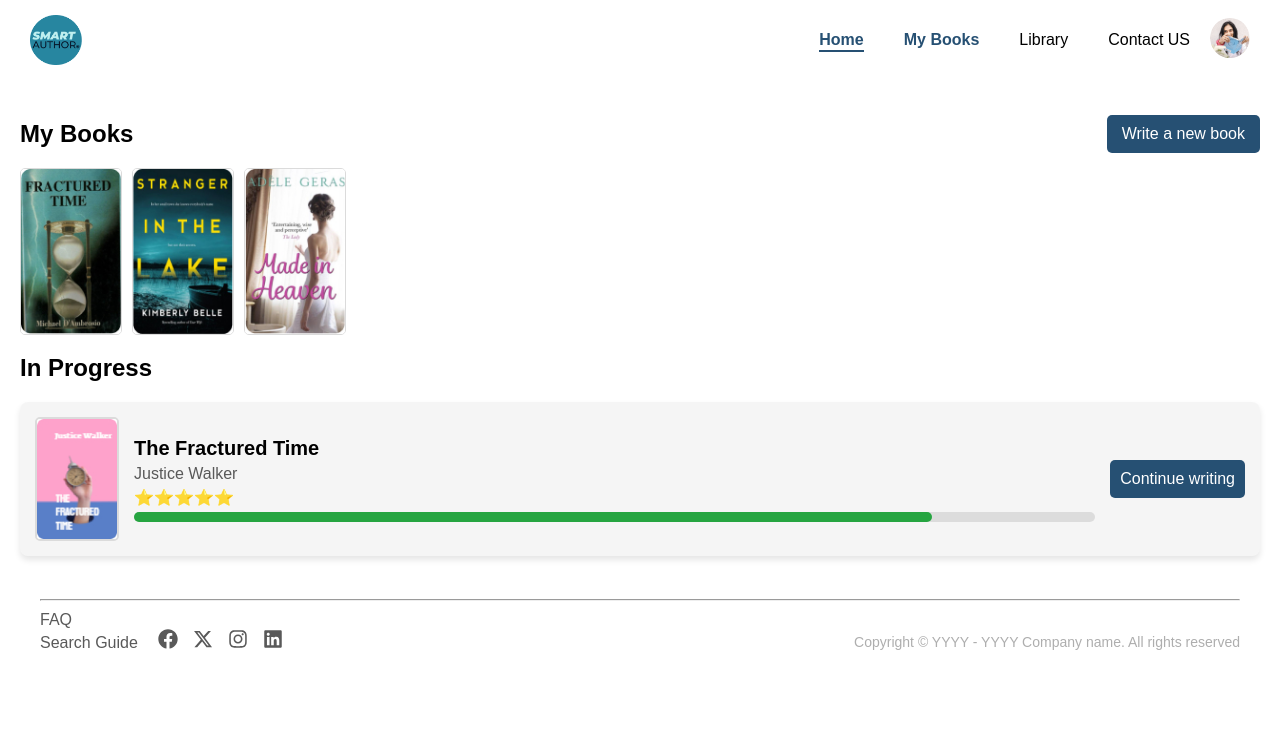
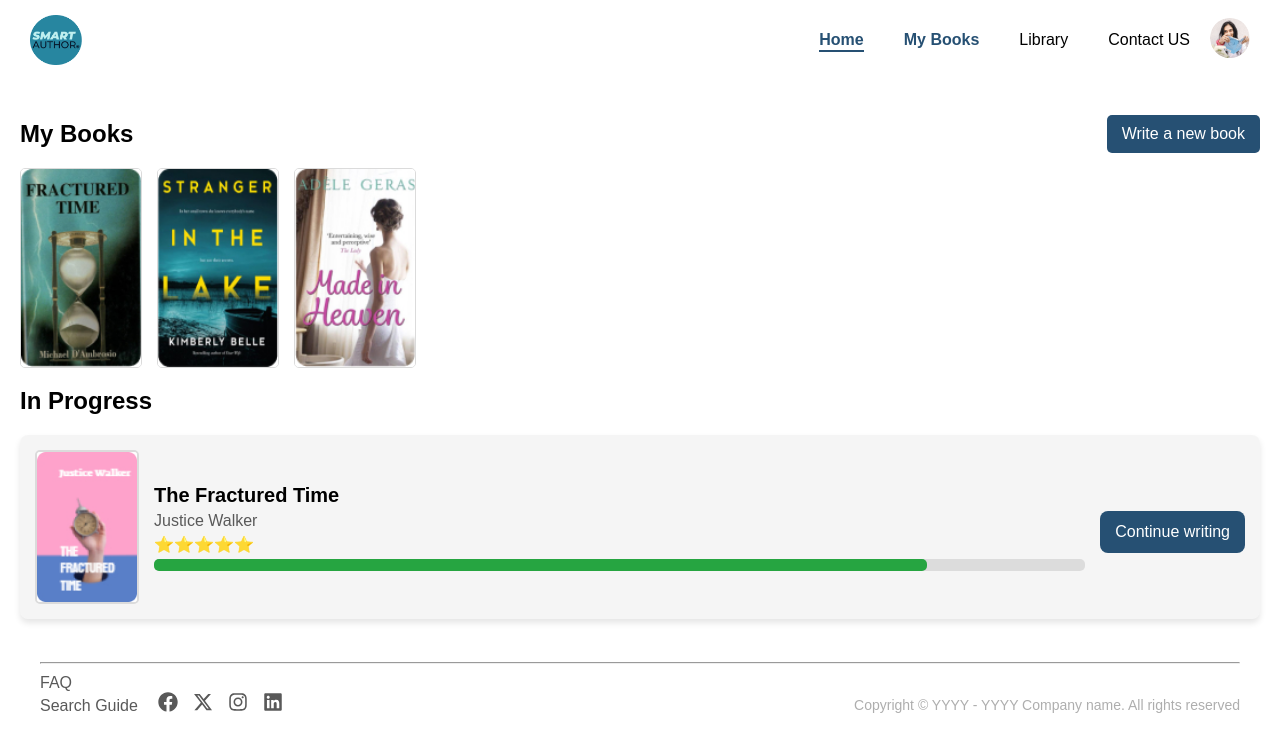
Before and after one commit to Roshnipatil31/SmartAuthor, a React (Vite) app in the folder SmartAuthorFrontend/: page /my-books in a window 1280 px wide. Shown: the top 752 px of the page. Built offline with nearby package versions, Linux system fonts and the light colour scheme; a web font is replaced by a local one.

Commit message:
all pages updates

```diff
--- a/SmartAuthorFrontend/src/module/user/Components/ContactUsComponent/ContactUsComponent.styles.js
+++ b/SmartAuthorFrontend/src/module/user/Components/ContactUsComponent/ContactUsComponent.styles.js
@@ -8,7 +8,7 @@ export const ContactFormContainer = styled.div`
   width: 80%;
   background: ${theme.colors.white};
   border-radius: 10px;
-  box-shadow: 0px 4px 6px ${theme.colors.lightblur};
+  // box-shadow: 0px 4px 6px ${theme.colors.lightblur};
   overflow: hidden;
   padding: 20px;
   margin-top: 20px;
@@ -31,8 +31,8 @@ export const ImageWrapper = styled.div`
 `;
 
 export const StyledImage = styled.img`
-  width: 100%;
-  height: auto;
+  // width: 100%;
+  // height: auto;
   border-radius: 10px;
 `;
 
@@ -40,7 +40,10 @@ export const FormWrapper = styled.form`
   flex: 1;
   display: flex;
   flex-direction: column;
-  padding: 20px;
+  // padding: 20px;
+  height: 100vh;
+  gap: 60px;
+  width: 10px;
 
   @media ${theme.media.md} {
     width: 100%;
@@ -48,14 +51,14 @@ export const FormWrapper = styled.form`
 `;
 
 export const FormTitle = styled.h2`
-  font-family: ${theme.font.Headerfamily};
+  // font-family: ${theme.font.Headerfamily};
   font-size: ${theme.font.size.xxxlarge};
   color: ${theme.colors.header};
   margin-bottom: 20px;
 `;
 
 export const InputField = styled.input`
-  width: 100%;
+  // width: 100%;
   padding: 10px;
   margin-bottom: 15px;
   border: 1px solid ${theme.colors.inputborder};
@@ -70,7 +73,7 @@ export const InputField = styled.input`
 `;
 
 export const TextArea = styled.textarea`
-  width: 100%;
+  // width: 100%;
   height: 100px;
   padding: 10px;
   border: 1px solid ${theme.colors.inputborder};
--- a/SmartAuthorFrontend/src/module/user/Components/MyBooksComponents/Books/Books.styles.js
+++ b/SmartAuthorFrontend/src/module/user/Components/MyBooksComponents/Books/Books.styles.js
@@ -3,17 +3,55 @@ import theme from "../../../../../theme/Themes";
 
 export const BooksContainer = styled.div`
   display: flex;
-  gap: 10px;
+  gap: 15px;
+  flex-wrap: wrap;
+  // justify-content: center;
+
+  @media ${theme.media.lg} {
+    gap: 10px;
+  }
+
+  @media ${theme.media.md} {
+    gap: 8px;
+    justify-content: flex-start;
+     flex-direction: column;
+    align-items: center;
+  }
+
+  @media ${theme.media.sm} {
+    flex-direction: column;
+    align-items: center;
+  }
 `;
 
 export const BookImage = styled.img`
-  width: 100px;
+  width: 120px;
   height: auto;
   border-radius: 5px;
   border: 1px solid ${theme.colors.inputborder};
+  transition: transform 0.3s ease-in-out;
 
   &:hover {
     transform: scale(1.05);
-    transition: 0.3s ease-in-out;
+  }
+
+  @media ${theme.media.xl} {
+    width: 110px;
+  }
+
+  @media ${theme.media.lg} {
+    width: 100px;
+  }
+
+  @media ${theme.media.md} {
+    width: 90px;
+  }
+
+  @media ${theme.media.sm} {
+    width: 80px;
+  }
+
+  @media ${theme.media.xs} {
+    width: 70px;
   }
 `;
--- a/SmartAuthorFrontend/src/module/user/Components/MyBooksComponents/InProgress/InProgress.styles.js
+++ b/SmartAuthorFrontend/src/module/user/Components/MyBooksComponents/InProgress/InProgress.styles.js
@@ -12,13 +12,40 @@ export const BookCard = styled.div`
   padding: 15px;
   border-radius: 8px;
   box-shadow: 0px 4px 6px ${theme.colors.lightblur};
+
+  @media ${theme.media.md} {
+    flex-direction: column;
+    align-items: flex-start;
+    padding: 10px;
+    gap: 10px;
+    justify-content: center;
+    align-items: center;
+
+  }
+
+  @media ${theme.media.sm} {
+    align-items: center;
+    text-align: center;
+  }
 `;
 
 export const BookCover = styled.img`
-  width: 80px;
+  width: 100px;
   height: auto;
   border-radius: 5px;
   border: 2px solid ${theme.colors.inputborder};
+
+  @media ${theme.media.lg} {
+    width: 90px;
+  }
+
+  @media ${theme.media.md} {
+    width: 80px;
+  }
+
+  @media ${theme.media.sm} {
+    width: 70px;
+  }
 `;
 
 export const BookDetails = styled.div`
@@ -30,19 +57,35 @@ export const BookDetails = styled.div`
     margin: 0;
     font-size: ${theme.font.size.large};
     color: ${theme.colors.black};
+
+    @media ${theme.media.md} {
+      font-size: ${theme.font.size.medium};
+    }
+
+    @media ${theme.media.sm} {
+      font-size: ${theme.font.size.small};
+    }
   }
 
   p {
     margin: 5px 0;
     font-size: ${theme.font.size.medium};
     color: ${theme.colors.header};
+
+    @media ${theme.media.md} {
+      font-size: ${theme.font.size.small};
+    }
+
+    @media ${theme.media.sm} {
+      font-size: ${theme.font.size.xsmall};
+    }
   }
 `;
 
 export const ProgressBar = styled.div`
   background: ${theme.colors.lightblur};
   width: 100%;
-  height: 10px;
+  height: 12px;
   border-radius: 5px;
   margin-top: 5px;
 
@@ -51,18 +94,38 @@ export const ProgressBar = styled.div`
     background: ${theme.colors.Green};
     border-radius: 5px;
   }
+
+  @media ${theme.media.md} {
+    height: 10px;
+  }
+
+  @media ${theme.media.sm} {
+    height: 8px;
+  }
 `;
 
 export const ContinueButton = styled.button`
   background-color: ${theme.colors.navy};
   color: ${theme.colors.white};
   border: none;
-  padding: 10px;
+  padding: 12px 15px;
   cursor: pointer;
-  border-radius: 5px;
+  border-radius: 8px;
   font-size: ${theme.font.size.medium};
+  margin-top: 10px;
+  transition: 0.3s ease-in-out;
 
   &:hover {
     background-color: ${theme.colors.blue};
   }
+
+  @media ${theme.media.md} {
+    font-size: ${theme.font.size.small};
+    padding: 10px;
+  }
+
+  @media ${theme.media.sm} {
+    font-size: ${theme.font.size.xsmall};
+    padding: 8px;
+  }
 `;
--- a/SmartAuthorFrontend/src/module/user/Components/ProfileComponents/ProfileDetails/ProfileDetails.styles.js
+++ b/SmartAuthorFrontend/src/module/user/Components/ProfileComponents/ProfileDetails/ProfileDetails.styles.js
@@ -29,7 +29,7 @@ export const ProfileInfo = styled.div`
 
   h2 {
     font-size: ${theme.font.size.xxlarge};
-    font-family: ${theme.font.Headerfamily};
+    // font-family: ${theme.font.Headerfamily};
     color: ${theme.colors.header};
   }
 
@@ -45,24 +45,33 @@ export const StatContainer = styled.div`
   display: flex;
   gap: 15px;
   margin: 10px 0;
+  @media ${theme.media.md} {
+    flex-direction: column;
+    align-items: center;
+}
 `;
 
 export const StatBox = styled.div`
   background: ${theme.colors.white};
-  padding: 10px;
+  // padding: 10px;
   border-radius: 8px;
+  width: 150px;
+  height: 80px;
+  margin-bottom: 10px;
   text-align: center;
   box-shadow: 0px 2px 4px ${theme.colors.lightblur};
 `;
 
 export const StatNumber = styled.h3`
-  font-size: ${theme.font.size.large};
-  color: ${theme.colors.navy};
+  // font-size: ${theme.font.size.large};
+  // color: ${theme.colors.navy};
+  margin : 10px 0 ;
 `;
 
 export const StatLabel = styled.p`
   font-size: ${theme.font.size.small};
   color: ${theme.colors.gray};
+  margin-bottom: 50px;
 `;
 
 export const EditProfileButton = styled.button`
@@ -73,8 +82,13 @@ export const EditProfileButton = styled.button`
   border-radius: 8px;
   cursor: pointer;
   transition: 0.3s;
+  margin-top: -200px;
 
   &:hover {
     background-color: ${theme.colors.blue};
   }
+
+  @media ${theme.media.md} {
+    margin-top: 0px;
+  }
 `;
--- a/SmartAuthorFrontend/src/module/user/Components/ProfileComponents/ProfileMyBookProgress/ProfileMyBookProgress.styles.js
+++ b/SmartAuthorFrontend/src/module/user/Components/ProfileComponents/ProfileMyBookProgress/ProfileMyBookProgress.styles.js
@@ -27,7 +27,7 @@ export const BookInfo = styled.div`
 
   h3 {
     font-size: ${theme.font.size.large};
-    font-family: ${theme.font.Headerfamily};
+    // font-family: ${theme.font.Headerfamily};
     color: ${theme.colors.header};
   }
 
--- a/SmartAuthorFrontend/src/module/user/Pages/AboutAuthor/AboutAuthor.jsx
+++ b/SmartAuthorFrontend/src/module/user/Pages/AboutAuthor/AboutAuthor.jsx
@@ -1,26 +1,10 @@
-// import React from "react";
-// import AboutAuthorComponent from "../../Components/AboutAuthorComponent/AboutAuthorComponent";
-// import { AboutContainer } from "./AboutAuthor.styles";
-
-// const AboutAuthor = () => {
-//   return (
-//     <AboutContainer>
-//       <AboutAuthorComponent />
-//     </AboutContainer>
-//   );
-// };
-
-// export default AboutAuthor;
-
-
 import React from "react";
 import AboutAuthorComponent from "../../Components/AboutAuthorComponent/AboutAuthorComponent";
-import { AboutContainer, BackgroundOverlay } from "./AboutAuthor.styles";
+import { AboutContainer } from "./AboutAuthor.styles";
 
 const AboutAuthor = () => {
   return (
     <AboutContainer>
-      <BackgroundOverlay />
       <AboutAuthorComponent />
     </AboutContainer>
   );
--- a/SmartAuthorFrontend/src/module/user/Pages/AboutAuthor/AboutAuthor.styles.js
+++ b/SmartAuthorFrontend/src/module/user/Pages/AboutAuthor/AboutAuthor.styles.js
@@ -1,22 +1,3 @@
-// import styled from "styled-components";
-// import theme from "../../../../theme/Themes";
-// import AuthorBackground from "../../../../assets/AuthorBackground.jpg";
-
-// export const AboutContainer = styled.div`
-//   display: flex;
-//   justify-content: center;
-//   align-items: center;
-//   padding: 50px;
-//   background: url(${AuthorBackground}) no-repeat center center;
-//   background-size: cover;
-//   min-height: 100vh;
-
-//   @media ${theme.media.md} {
-//     padding: 30px;
-//   }
-// `;
-
-
 import styled from "styled-components";
 import theme from "../../../../theme/Themes";
 
@@ -24,21 +5,9 @@ export const AboutContainer = styled.div`
   display: flex;
   justify-content: center;
   align-items: center;
-  padding: 50px;
-//   min-height: 100vh;
   position: relative;
 
   @media ${theme.media.md} {
     padding: 30px;
   }
 `;
-
-export const BackgroundOverlay = styled.div`
-  position: absolute;
-  top: 0;
-  left: 0;
-  width: 100%;
-  height: 100%;
-//   background: linear-gradient(to top, rgba(0, 0, 0, 0.4), transparent);
-  z-index: 1;
-`;
--- a/SmartAuthorFrontend/src/module/user/Pages/ContactUs/ContactUs.styles.js
+++ b/SmartAuthorFrontend/src/module/user/Pages/ContactUs/ContactUs.styles.js
@@ -6,5 +6,5 @@ export const ContactUsContainer = styled.div`
   justify-content: center;
   align-items: center;
   min-height: 100vh;
-  background: ${theme.colors.BackgroundGradient};
+  // background: ${theme.colors.BackgroundGradient};
 `;
--- a/SmartAuthorFrontend/src/module/user/Pages/Profile/Profile.styles.js
+++ b/SmartAuthorFrontend/src/module/user/Pages/Profile/Profile.styles.js
@@ -6,6 +6,6 @@ export const ProfileContainer = styled.div`
   flex-direction: column;
   gap: 20px;
   padding: 20px;
-  background: ${theme.colors.BackgroundGradient};
+  // background: ${theme.colors.BackgroundGradient};
   min-height: 100vh;
 `;
```
Also changed, not shown: SmartAuthorFrontend/src/module/user/Components/AboutAuthorComponent/AboutAuthorComponent.jsx (+13 -42 lines), SmartAuthorFrontend/src/module/user/Components/AboutAuthorComponent/AboutAuthorComponent.styles.js (+26 -158 lines).
